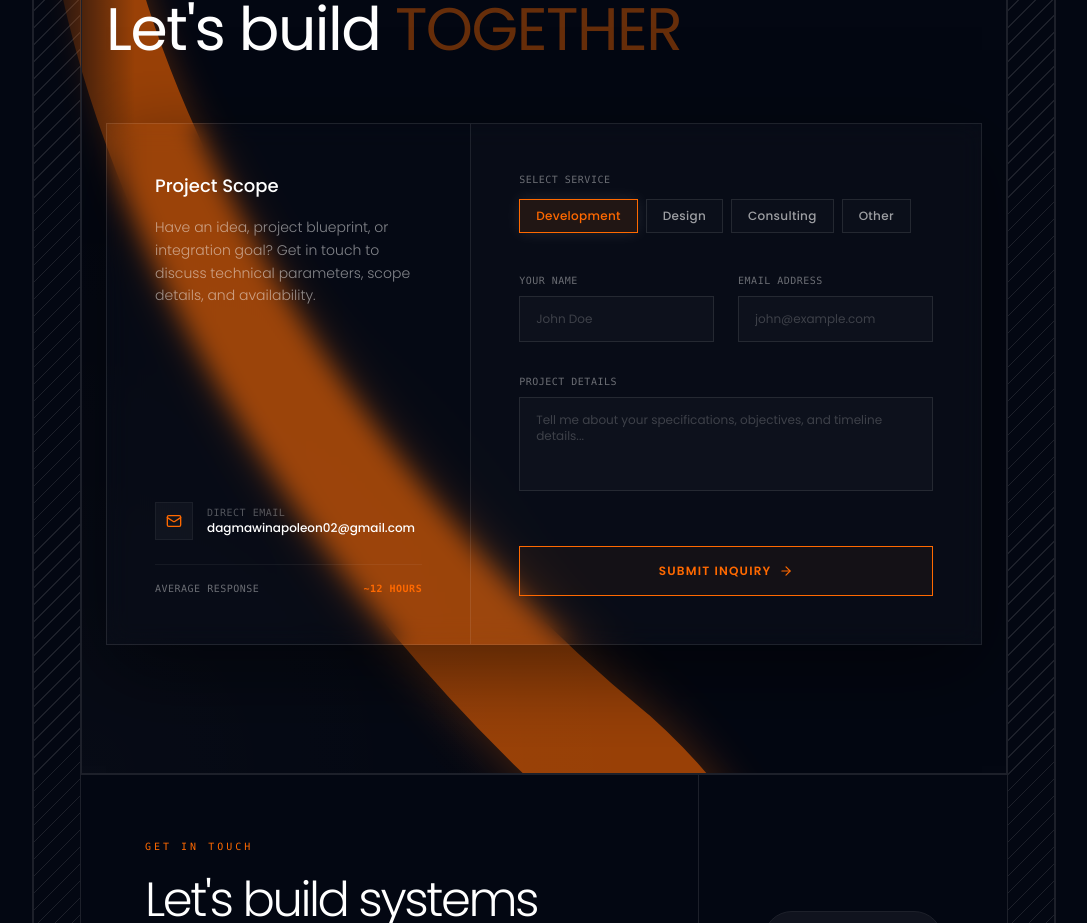
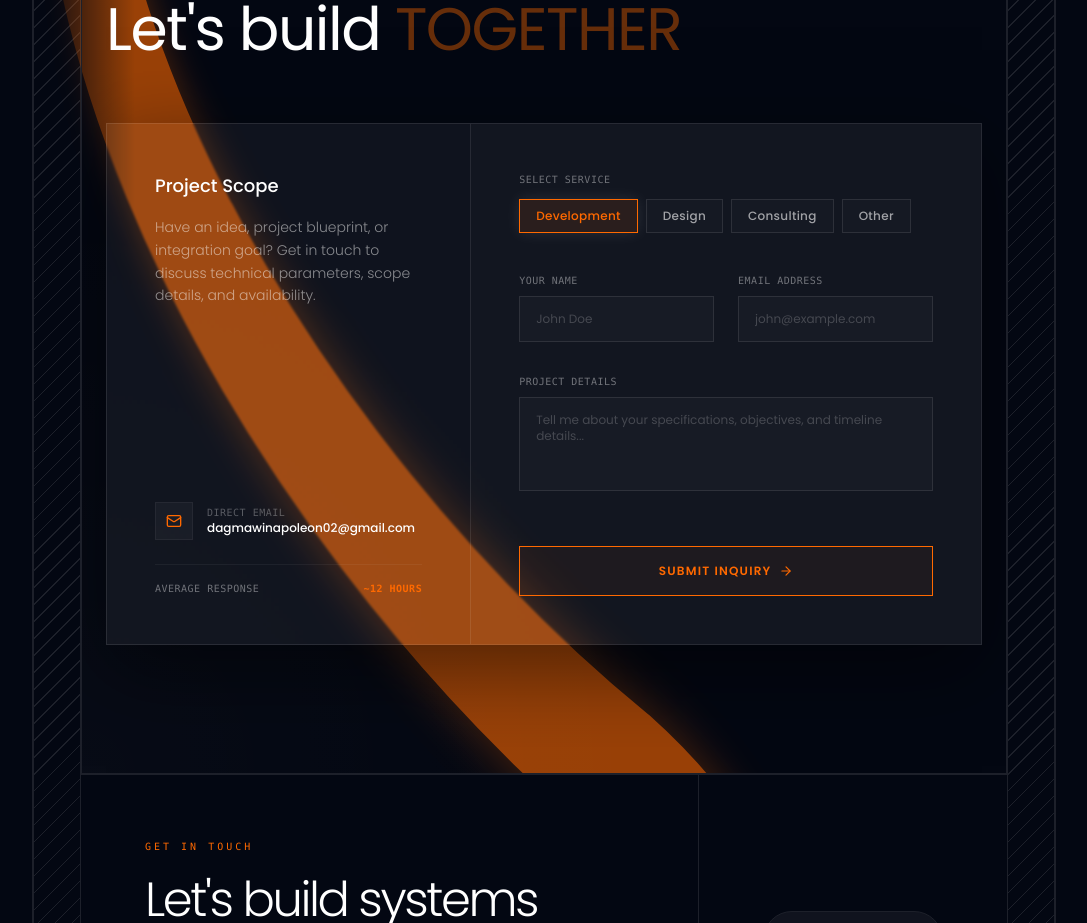
Before and after one commit to Dagin34/my-portfolio-v2, a SvelteKit app: page /projects in a window 1280 px wide. Shown: the part 3100-4023 px from the top of the page, without its empty margins (96-1183 px from the left). Built offline with nearby package versions, Linux system fonts and the light colour scheme; no server answers; some icons are missing.

Commit message:
Contact backdrop fix

```diff
--- a/src/components/contact.svelte
+++ b/src/components/contact.svelte
@@ -60,7 +60,7 @@
         </div>
 
         <!-- Integrated Interface Card -->
-        <div class="grid grid-cols-1 lg:grid-cols-12 gap-0 bg-white/1 border border-white/10 overflow-hidden shadow-[0_24px_80px_rgba(0,0,0,0.5)] backdrop-blur-md">
+        <div class="grid grid-cols-1 lg:grid-cols-12 gap-0 bg-white/5 border border-white/10 overflow-hidden shadow-[0_24px_80px_rgba(0,0,0,0.5)] backdrop-blur-[1px]">
 
             <!-- Left Info Panel -->
             <div class="lg:col-span-5 p-5 lg:p-12 border-b lg:border-b-0 lg:border-r border-white/10 flex flex-col justify-between space-y-12">
```
